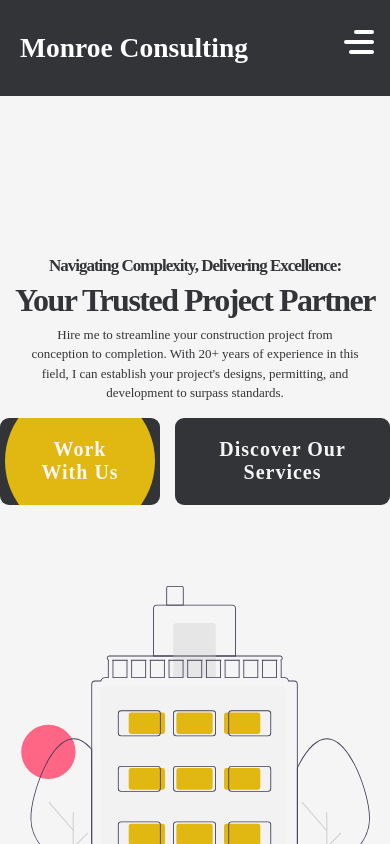
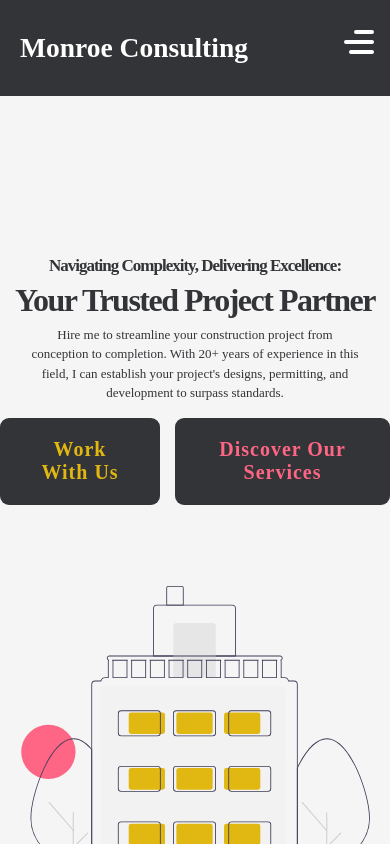
Before and after one commit to Caleb-Rogers/bmonroe-consulting, a Next.js app: page / in a window 390 px wide. In both pictures the pointer is over the link "Work With Us". Shown: the top 844 px of the page. Built offline with nearby package versions, Linux system fonts and the light colour scheme.

Commit message:
Improved Ripple Effect

```diff
--- a/src/components/Hero/Hero.css
+++ b/src/components/Hero/Hero.css
@@ -143,8 +143,20 @@ body {
 
 .primary-btn:hover::before,
 .secondary-btn:hover::before {
-  width: 150px;
-  height: 150px;
+  width: 120px;
+  height: 120px;
+  transition: width 0.3s ease, height 0.3s ease;
+}
+
+.primary-btn:active::before,
+.secondary-btn:active::before,
+.primary-btn--clicked::before,
+.secondary-btn--clicked::before,
+.primary-btn--clicked:hover::before,
+.secondary-btn--clicked:hover::before {
+  width: 550px;
+  height: 300px;
+  transition: width 0.5s ease, height 0.5s ease;
 }
 
 /* RIGHT PAGE */
@@ -285,6 +297,35 @@ body {
     align-items: flex-end;
     align-content: flex-end;
     transform: translate(34%, 0.3%);
+  }
+  .primary-btn:hover::before,
+  .secondary-btn:hover::before {
+    width: 0;
+    height: 0;
+  }
+  .primary-btn:link,
+  .primary-btn:visited {
+    color: #e1b711;
+    background-position: center;
+    transition: background-color 0.3s;
+  }
+
+  .secondary-btn:link,
+  .secondary-btn:visited {
+    color: #ff6584;
+    background-position: center;
+    transition: background-color 0.3s;
+  }
+  .primary-btn:hover,
+  .secondary-btn:hover {
+    background-color: #909090 radial-gradient(circle, transparent 1%, red 1%)
+      center/15000%;
+  }
+  .primary-btn:active,
+  .secondary-btn:active {
+    background-color: #6eb9f7;
+    background-size: 100%;
+    transition: background-color 0.3s;
   }
 }
 
--- a/src/components/Hero/Hero.js
+++ b/src/components/Hero/Hero.js
@@ -37,18 +37,12 @@ function Hero() {
     primaryBtn.addEventListener("click", (e) => {
       e.preventDefault();
       primaryBtn.classList.add("primary-btn--clicked");
-      document.querySelectorAll("span").forEach((element) => {
-        element.classList.add("expanded");
-      });
       animatePrimaryOverlay(heroText, heroImg, overlay, router);
     });
     // Animate Color Traversal Overlay Upon Secondary Button Click
     secondaryBtn.addEventListener("click", (e) => {
       e.preventDefault();
       secondaryBtn.classList.add("secondary-btn--clicked");
-      document.querySelectorAll("span").forEach((element) => {
-        element.classList.add("expanded");
-      });
       animateSecondaryOverlay(heroText, heroImg, overlay, router);
     });
   }, []);
```
